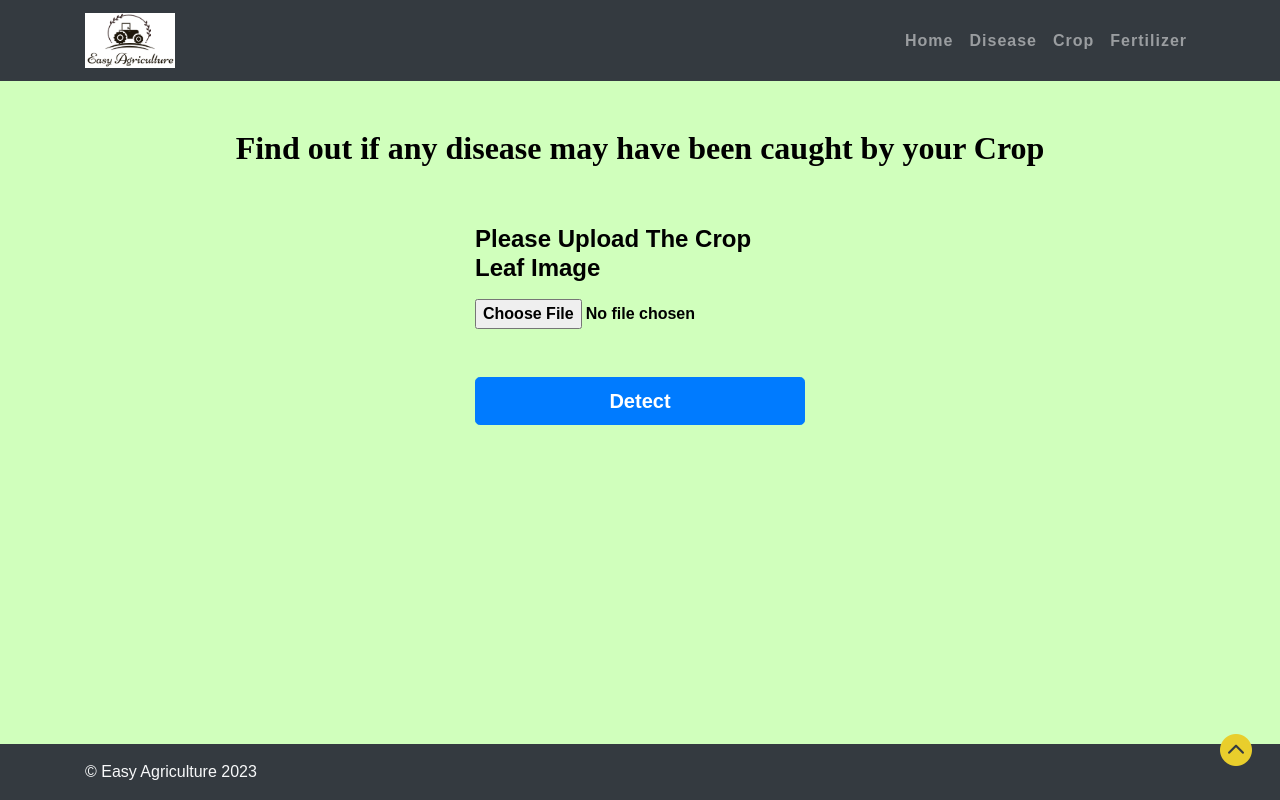
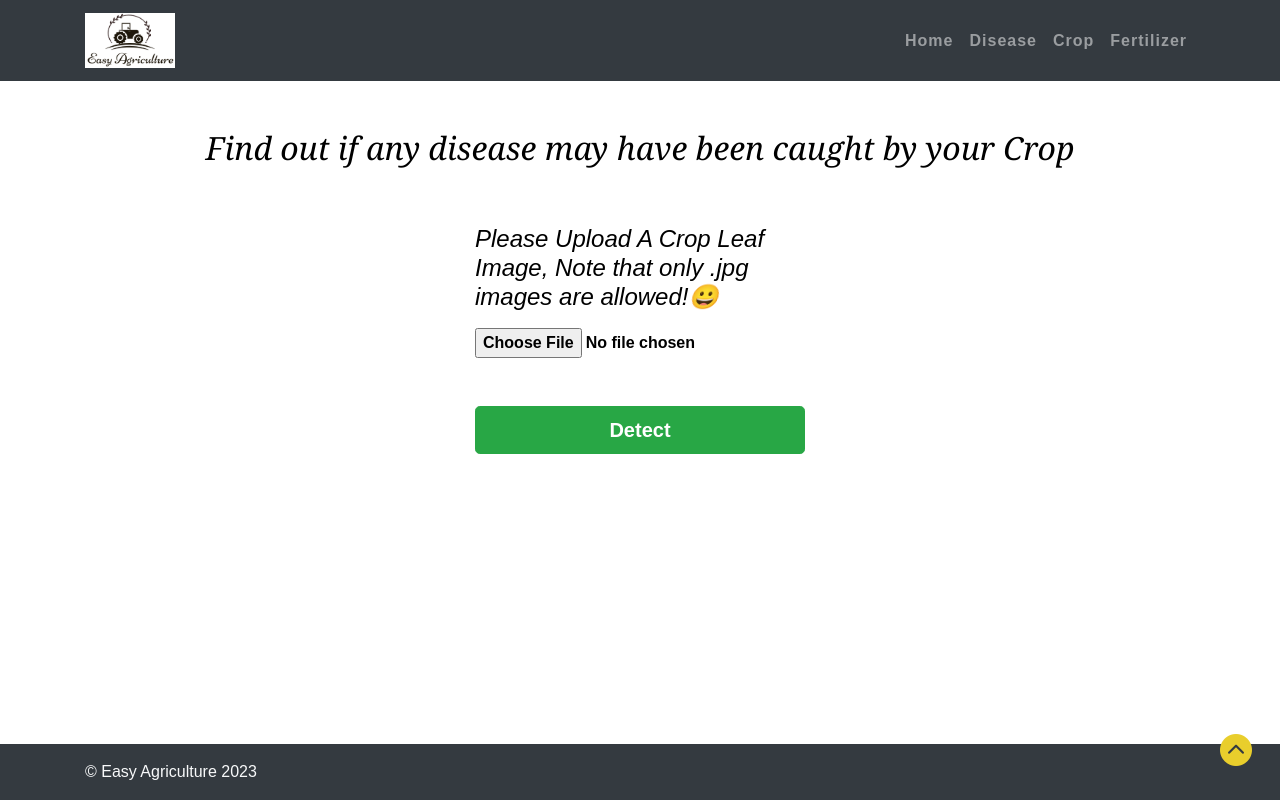
Before and after one commit to JagadeeshwarReddy2001/EasyAgriculture_WebApp, a Flask app: page /disease-predict in a window 1280 px wide. Run offline with Flask 3, Linux system fonts and the light colour scheme; parts of the project's set-up code (start-up, migrations or seed data) failed here and were passed over; some libraries are stand-ins or nearby versions; some web fonts are replaced.

Commit message:
Fourth Commit

```diff
--- a/app.py
+++ b/app.py
@@ -13,6 +13,7 @@ import torch
 from torchvision import transforms
 from PIL import Image
 from utils.model import ResNet9
+
 # ==============================================================================================
 
 # -------------------------LOADING THE TRAINED MODELS -----------------------------------------------
@@ -23,6 +24,7 @@ disease_classes = ['Apple___Apple_scab',
                    'Apple___Black_rot',
                    'Apple___Cedar_apple_rust',
                    'Apple___healthy',
+                   """Background___WithoutLeaves256'"""
                    'Blueberry___healthy',
                    'Cherry_(including_sour)___Powdery_mildew',
                    'Cherry_(including_sour)___healthy',
@@ -107,7 +109,7 @@ def predict_image(img, model=disease_model):
     :return: prediction (string)
     """
     transform = transforms.Compose([
-        transforms.Resize(256),
+        transforms.Resize((256,256)),
         transforms.ToTensor(),
     ])
     image = Image.open(io.BytesIO(img))
@@ -127,7 +129,7 @@ def predict_image(img, model=disease_model):
 
 
 app = Flask(__name__)
-
+app.config['ALLOWED_EXTENSIONS']=['.jpg','.jpeg','.png','.gif']
 # render home page
 
 
@@ -167,7 +169,7 @@ def fertilizer_recommendation():
 
 @ app.route('/crop-predict', methods=['POST'])
 def crop_prediction():
-    title = 'Harvestify - Crop Recommendation'
+    title = 'Easy Agriculture - Crop Recommendation'
 
     if request.method == 'POST':
         N = int(request.form['nitrogen'])
@@ -241,7 +243,7 @@ def fert_recommend():
 @app.route('/disease-predict', methods=['GET', 'POST'])
 def disease_prediction():
     title = 'Easy Agriculture - Disease Detection'
-
+    #ALLOWED_EXTENSIONS = {'txt','png', 'jpg', 'jpeg'}
     if request.method == 'POST':
         if 'file' not in request.files:
             return redirect(request.url)
--- a/config.py
+++ b/config.py
@@ -1 +1 @@
-weather_api_key = "9d7cde1f6d07ec55650544be1631307e"
+weather_api_key = "a4df10d1aa6344446a1c1c8cd164ef2c"
--- a/templates/crop-result.html
+++ b/templates/crop-result.html
@@ -10,7 +10,7 @@
 <div class="container py-2 mx-auto my-50 h-10 " style="margin: 12rem;">
   <div class="row">
       <div class="col-sm py-2 py-md-3">
-          <div class="card card-body" style="justify-content: center;">
+          <div class="card card-body" style="justify-content: center;background-color: rgb(208, 255, 188);">
                <h1 class="text-center"><b>You should grow <i>{{ prediction }} </i>in your farm</b></h1>
           </div>
       </div>
--- a/templates/disease.html
+++ b/templates/disease.html
@@ -3,12 +3,12 @@
 
 <style>
   html body {
-    background-color: rgb(208, 255, 188);
+    background-color: white;
   }
 </style>
 <br /><br />
-  <h2 style="text-align: center; margin: 0px; font-family:'Times New Roman';  color: black">
-    <b>Find out if any disease may have been caught by your Crop</b>
+  <h2 style="text-align: center; margin: 0px; font-family:Georgia, 'Times New Roman', Times, serif;  color: black">
+    <i>Find out if any disease may have been caught by your Crop</i>
   </h2>
   <br />
   <br>
@@ -28,12 +28,12 @@
 
   <form class="form-signin" method=post enctype=multipart/form-data>
 
-    <h2 class="h4 mb-3 font-weight-normal"><b>Please Upload The Crop Leaf Image</b></h2>
+    <h2 class="h4 mb-3 font-weight-normal"><i>Please Upload A Crop Leaf Image, Note that only .jpg images are allowed!&#128512</i></h2>
     <input type="file" name="file" class="form-control-file" id="inputfile" onchange="preview_image(event)" style="font-weight: bold;">
     <br>
     <br>
     <img id="output-image" class="rounded mx-auto d-block" />
-    <button class="btn btn-lg btn-primary btn-block" type="submit" style="font-weight: bold;">Detect</button>
+    <button class="btn btn-lg btn-success btn -round btn-block" type="submit" style="font-weight: bold;">Detect</button>
 
 
   </form>
--- a/templates/fertilizer-result.html
+++ b/templates/fertilizer-result.html
@@ -8,7 +8,7 @@
 <div class="container py-2 mx-auto my-50 h-10 " style="margin: 9rem;">
   <div class="row">
       <div class="col-sm py-2 py-md-3">
-          <div class="card card-body" style="justify-content: center; background-color:blanchedalmond">
+          <div class="card card-body" style="justify-content: center; background-color:rgb(208, 255, 188);">
                <p class="text-center" style="color: black; font-size: 20px;">{{ recommendation }}</p>
           </div>
       </div>
--- a/templates/layout.html
+++ b/templates/layout.html
@@ -145,6 +145,7 @@ Smartphone Compatible web template, free webdesigns for Nokia, Samsung, LG, Sony
 	<style>
 		header {
 			background-color: rgba(30, 30, 30, 1);
+;
 			margin-top: 0rem;
 			display: block;
 
--- a/templates/try_again.html
+++ b/templates/try_again.html
@@ -6,7 +6,7 @@
 <div class="container py-2 mx-auto my-50 h-10 text-center" style="margin: 9rem;">
   <div class="row">
     <div class="col-sm py-2 py-md-3">
-      <div class="card card-body" style="justify-content: center; background-color:blanchedalmond">
+      <div class="card card-body" style="justify-content: center; background-color:rgb(208, 255, 188)">
         <h1 class="text-center" style="color: black; font-size: 20px;"><b>Sorry we couldn't process your request
             currently. <br> Please try again</b></h1>
 
--- a/utils/disease.py
+++ b/utils/disease.py
@@ -1,4 +1,5 @@
 disease_dic = {
+    'Background_without_leaves': """ This is not a Crop Leaf Image.""",
     'Apple___Apple_scab': """ <b>Crop</b>: Apple <br/>Disease: Apple Scab<br/>
         <br/> Cause of disease:
 
```
Also changed, not shown: templates/crop.html (+5 -5 lines), templates/fertilizer.html (+5 -5 lines), 1 other file.
